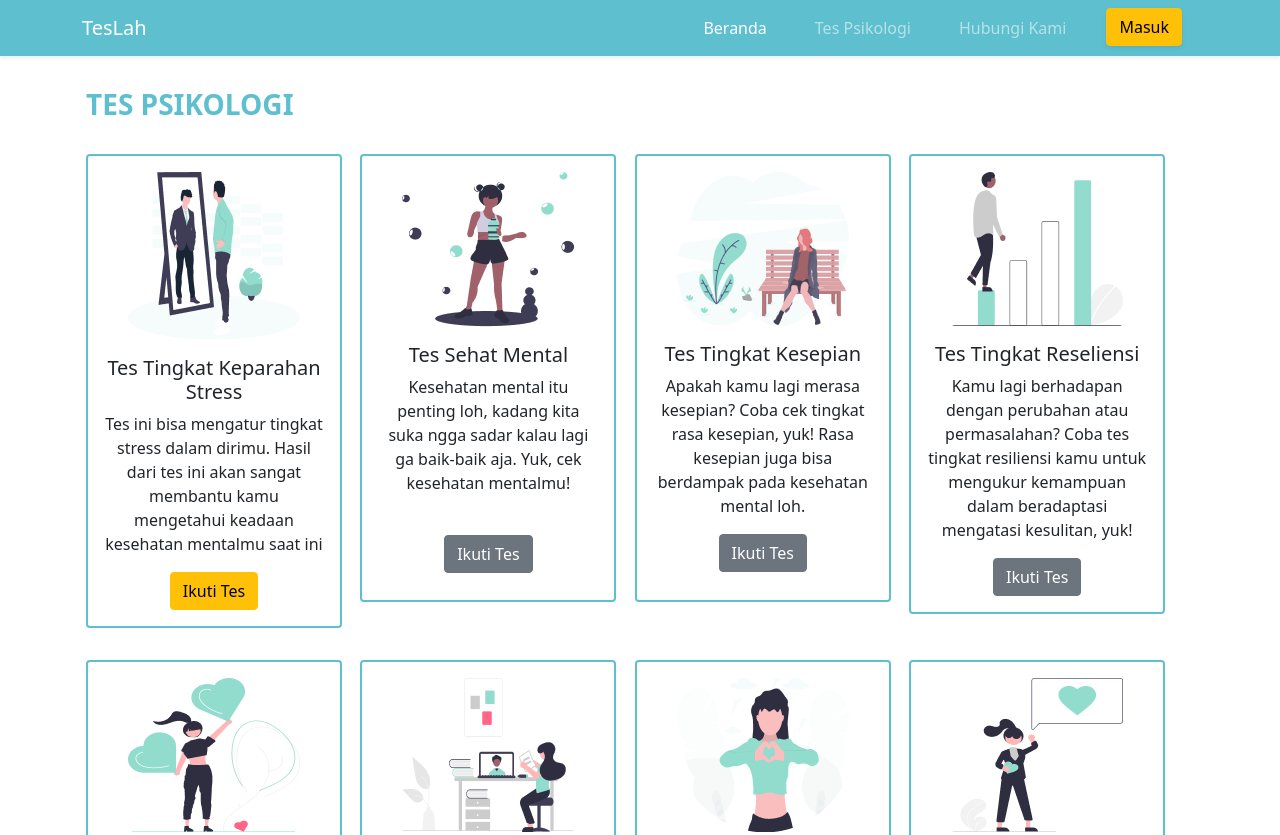
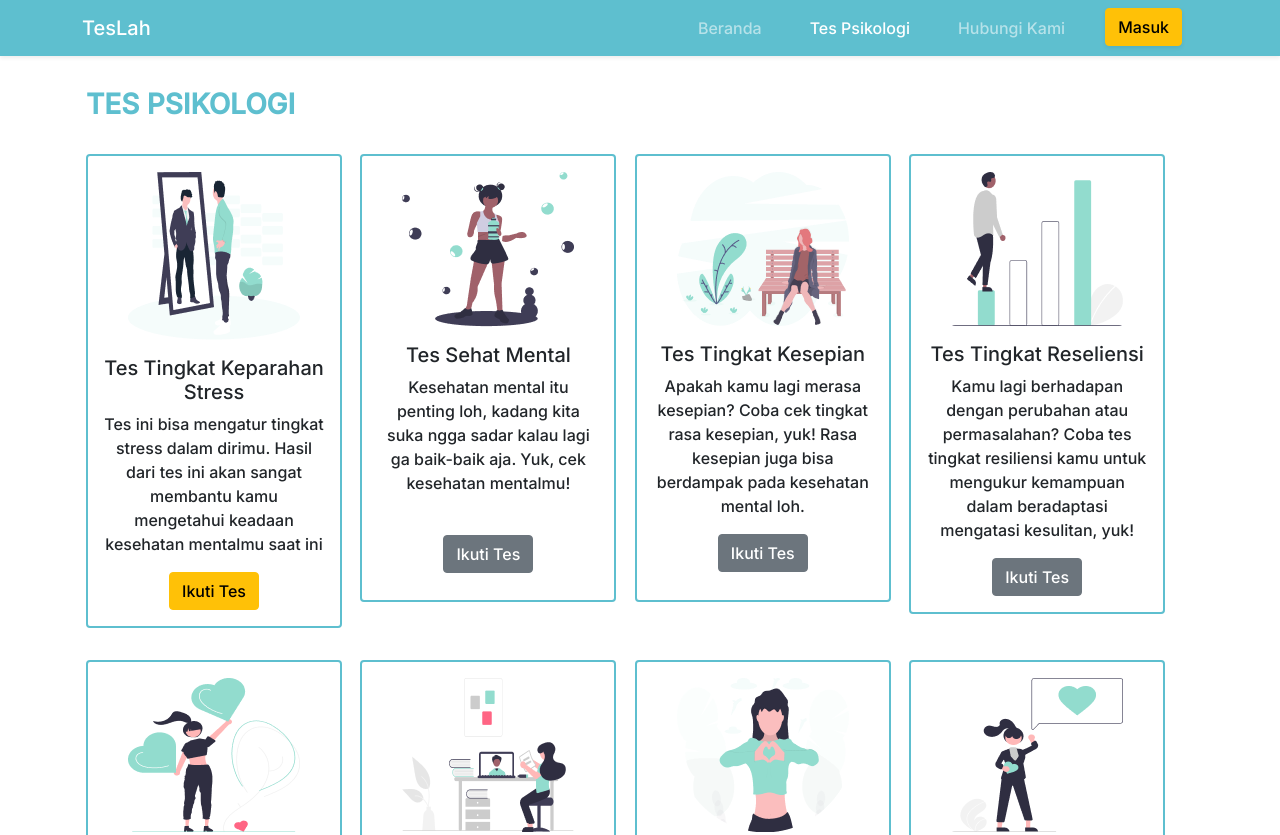
Before and after one commit to frensiatanagaanaclaudia/Teslah---Group-15, a plain HTML site: page feedback dan pilihan tes nuri/pilihanTes.html in a window 1280 px wide. Shown: the top 835 px of the page. Drawn offline with nearby package versions, Linux system fonts and the light colour scheme.

Commit message:
Update pilihanTes.html

```diff
--- a/feedback dan pilihan tes nuri/pilihanTes.html
+++ b/feedback dan pilihan tes nuri/pilihanTes.html
@@ -7,6 +7,13 @@
     <title>Pilihan Tes</title>
     <link href="https://cdn.jsdelivr.net/npm/bootstrap@5.0.2/dist/css/bootstrap.min.css" rel="stylesheet" integrity="sha384-EVSTQN3/azprG1Anm3QDgpJLIm9Nao0Yz1ztcQTwFspd3yD65VohhpuuCOmLASjC" crossorigin="anonymous">
     <script src="https://cdn.jsdelivr.net/npm/bootstrap@5.0.2/dist/js/bootstrap.bundle.min.js" integrity="sha384-MrcW6ZMFYlzcLA8Nl+NtUVF0sA7MsXsP1UyJoMp4YLEuNSfAP+JcXn/tWtIaxVXM" crossorigin="anonymous"></script>
+    <style>
+        @import url('https://fonts.googleapis.com/css2?family=Inter:wght@500&display=swap');
+
+        body {
+            font-family: 'Inter', sans-serif;
+        }
+    </style>
 
 </head>
 <body>
@@ -19,13 +26,13 @@
     <div class="collapse navbar-collapse" id="navbarNav">
         <ul class="navbar-nav ms-auto">
         <li class="nav-item px-3">
-            <a class="nav-link active" aria-current="page" href="../Landing Page Fix/index.html">Beranda</a>
+            <a class="nav-link" aria-current="page" href="../Landing Page Fix/index.html">Beranda</a>
         </li>
         <li class="nav-item px-3">
-            <a class="nav-link" href="../feedback dan pilihan tes nuri/pilihanTes.html">Tes Psikologi</a>
+            <a class="nav-link active" aria-current="page" href="../feedback dan pilihan tes nuri/pilihanTes.html">Tes Psikologi</a>
         </li>
         <li class="nav-item px-3">
-            <a class="nav-link" href="../Landing Page Fix/index.html/#hubungi-kami">Hubungi Kami</a>
+            <a class="nav-link" href="../Landing Page Fix/index.html">Hubungi Kami</a>
         </li>
         <li class="nav-item px-3">
             <button class="btn btn-warning shadow-sm" type="submit" >Masuk</button>
```
